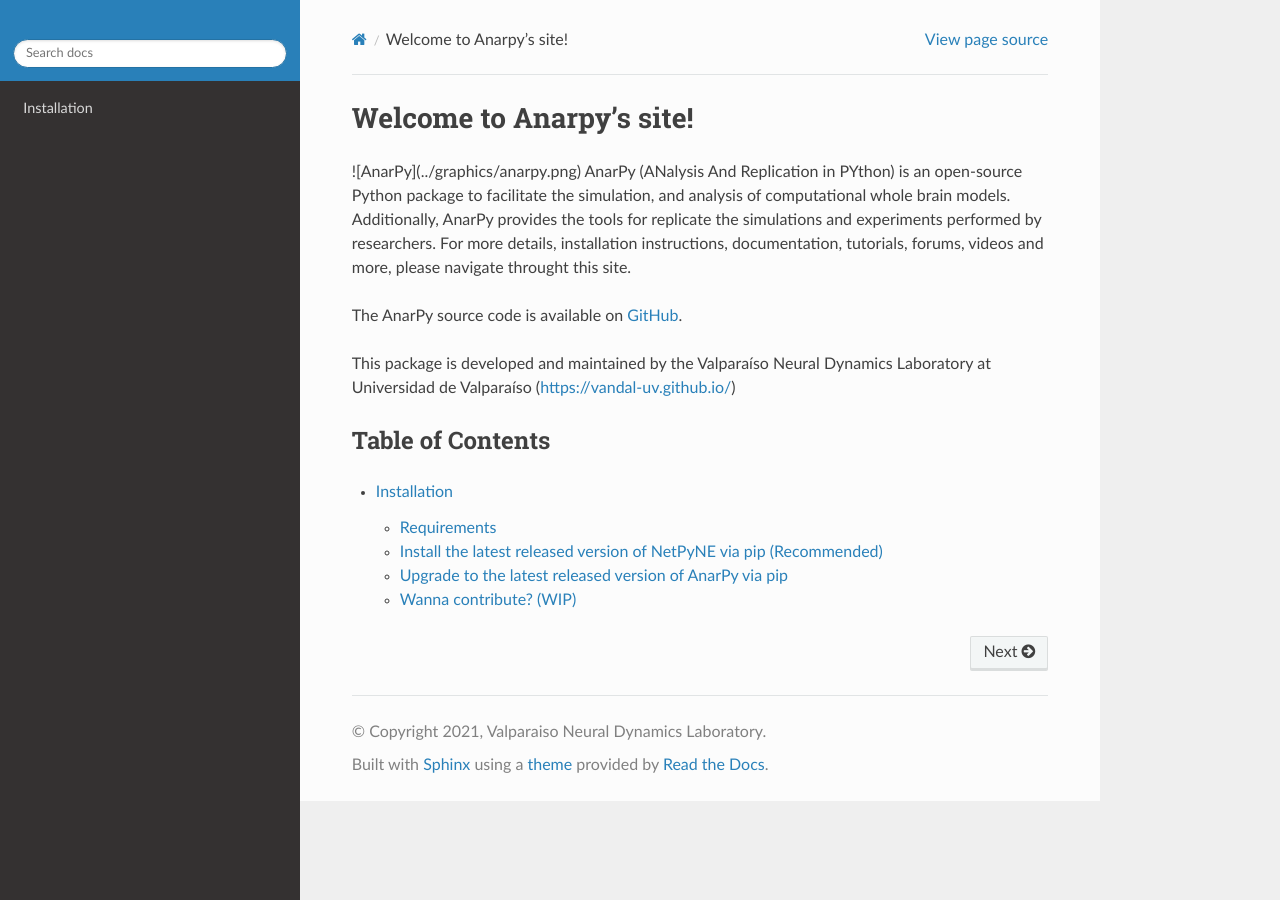
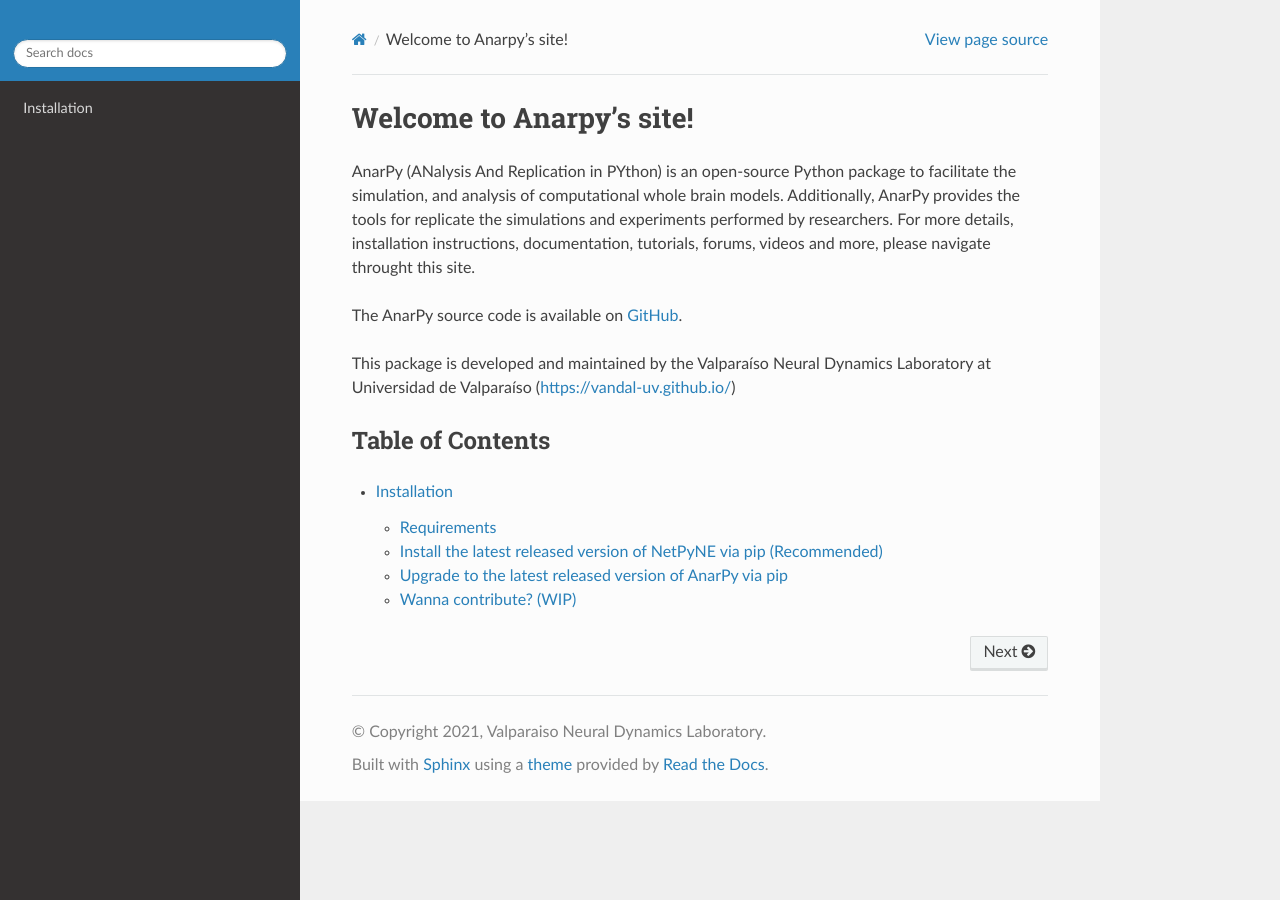
Before and after one commit to vandal-uv/anarpy, a Sphinx documentation site: the page built from docs/index.rst, in a window 1280 px wide. Built offline with Sphinx 7.4.7 and the Read the Docs theme 2.0.0, drawn with Linux system fonts in a browser that asks for light colours; pages that are not in the unit, such as notebooks, are missing from menus.

Commit message:
small fixes in index.rst

```diff
--- a/docs/index.rst
+++ b/docs/index.rst
@@ -6,7 +6,6 @@
 Welcome to Anarpy's site!
 ==================================
 
-![AnarPy](../graphics/anarpy.png)
 AnarPy (ANalysis And Replication in PYthon) is an open-source Python package to facilitate the simulation, and analysis of computational whole brain models. Additionally, AnarPy provides the tools for replicate the simulations and experiments performed by researchers.
 For more details, installation instructions, documentation, tutorials, forums, videos and more, please navigate throught this site.
 
```
Also changed, not shown: docs/_static/anarpy-logo.png (added), 2 other files.
